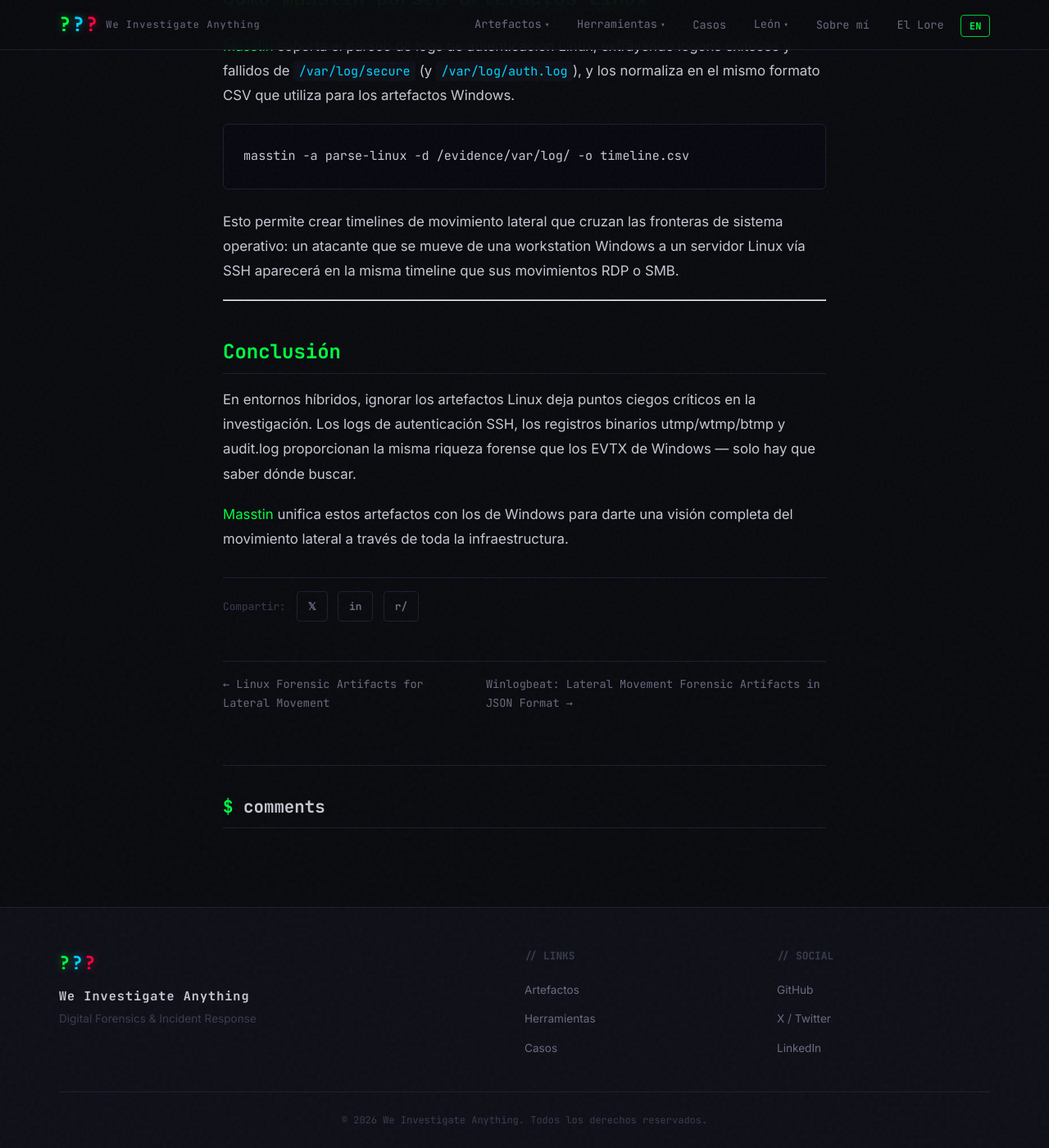
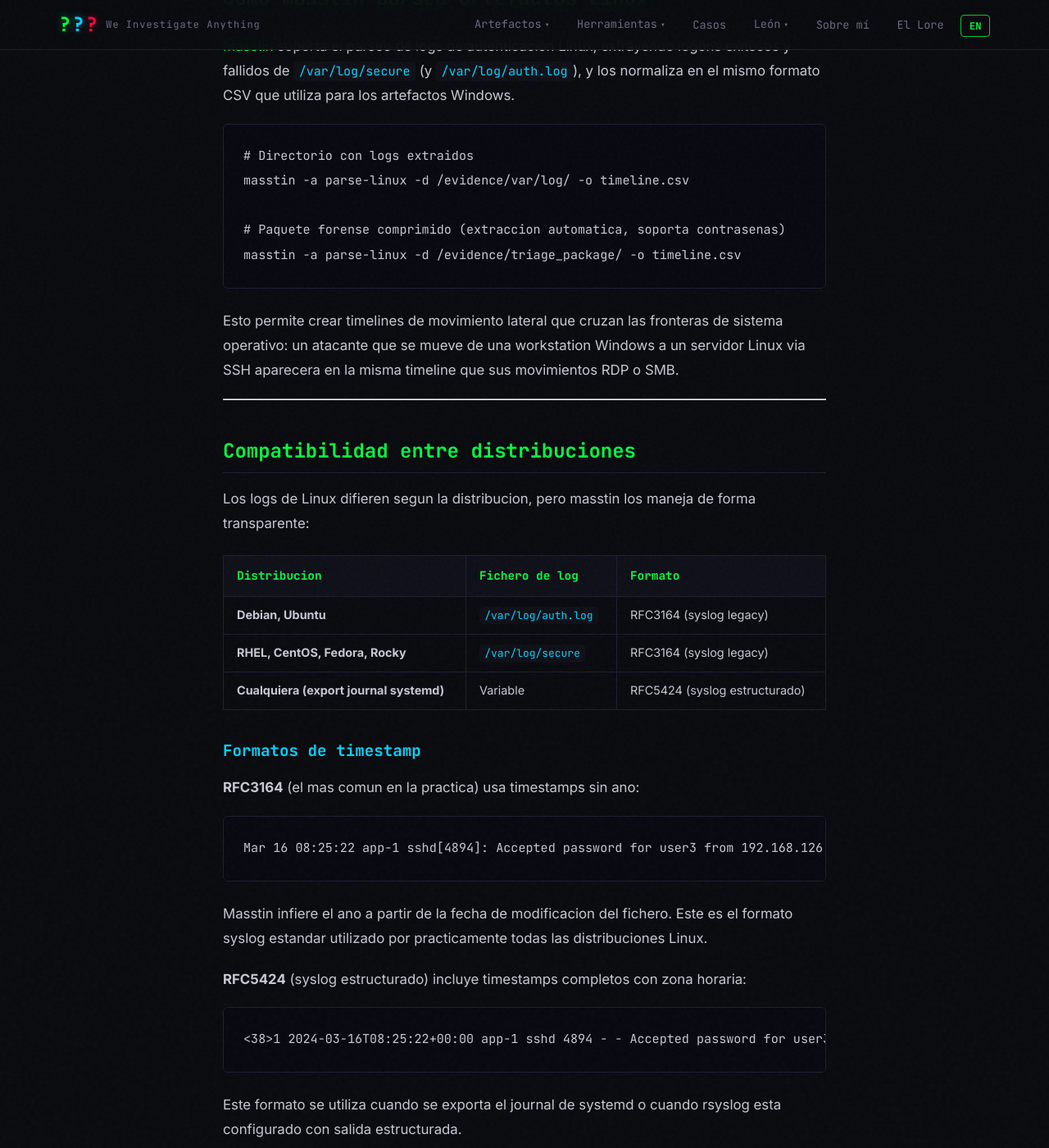
Before and after one commit to jupyterj0nes/jupyterj0nes.github.io, a Jekyll site: the page built from _posts/es/2026-04-07-linux-forensic-artifacts.md, in a window 1280 px wide and 1400 px high, scrolled down 9046 px. Shown: the whole window at 82% size. Built offline with Jekyll 4.4.1, drawn with Linux system fonts in a browser that asks for light colours; comment, search, counter and statistics services are not loaded; some of the changed text lies outside the part shown.

Commit message:
Update Linux artifacts docs: auth.log/secure, RFC3164/5424, ZIP support (EN/ES)
- Document auth.log (Debian/Ubuntu) vs secure (RHEL/CentOS)
- Explain RFC3164 and RFC5424 timestamp formats
- Document recursive ZIP extraction with forensic passwords
- Update artifact tables on masstin tool page

````diff
--- a/_posts/es/2026-04-07-linux-forensic-artifacts.md
+++ b/_posts/es/2026-04-07-linux-forensic-artifacts.md
@@ -237,15 +237,53 @@ www-data                                   **Never logged in**
 [Masstin](/es/tools/masstin-lateral-movement-rust/) soporta el parseo de logs de autenticación Linux, extrayendo logons exitosos y fallidos de `/var/log/secure` (y `/var/log/auth.log`), y los normaliza en el mismo formato CSV que utiliza para los artefactos Windows.
 
 ```bash
+# Directorio con logs extraidos
 masstin -a parse-linux -d /evidence/var/log/ -o timeline.csv
+
+# Paquete forense comprimido (extraccion automatica, soporta contrasenas)
+masstin -a parse-linux -d /evidence/triage_package/ -o timeline.csv
 ```
 
-Esto permite crear timelines de movimiento lateral que cruzan las fronteras de sistema operativo: un atacante que se mueve de una workstation Windows a un servidor Linux vía SSH aparecerá en la misma timeline que sus movimientos RDP o SMB.
+Esto permite crear timelines de movimiento lateral que cruzan las fronteras de sistema operativo: un atacante que se mueve de una workstation Windows a un servidor Linux via SSH aparecera en la misma timeline que sus movimientos RDP o SMB.
 
 ---
 
-## Conclusión
+## Compatibilidad entre distribuciones
 
-En entornos híbridos, ignorar los artefactos Linux deja puntos ciegos críticos en la investigación. Los logs de autenticación SSH, los registros binarios utmp/wtmp/btmp y audit.log proporcionan la misma riqueza forense que los EVTX de Windows — solo hay que saber dónde buscar.
+Los logs de Linux difieren segun la distribucion, pero masstin los maneja de forma transparente:
 
-[Masstin](/es/tools/masstin-lateral-movement-rust/) unifica estos artefactos con los de Windows para darte una visión completa del movimiento lateral a través de toda la infraestructura.
+| Distribucion | Fichero de log | Formato |
+|-------------|----------------|---------|
+| **Debian, Ubuntu** | `/var/log/auth.log` | RFC3164 (syslog legacy) |
+| **RHEL, CentOS, Fedora, Rocky** | `/var/log/secure` | RFC3164 (syslog legacy) |
+| **Cualquiera (export journal systemd)** | Variable | RFC5424 (syslog estructurado) |
+
+### Formatos de timestamp
+
+**RFC3164** (el mas comun en la practica) usa timestamps sin ano:
+
+```
+Mar 16 08:25:22 app-1 sshd[4894]: Accepted password for user3 from 192.168.126.1 port 61474 ssh2
+```
+
+Masstin infiere el ano a partir de la fecha de modificacion del fichero. Este es el formato syslog estandar utilizado por practicamente todas las distribuciones Linux.
+
+**RFC5424** (syslog estructurado) incluye timestamps completos con zona horaria:
+
+```
+<38>1 2024-03-16T08:25:22+00:00 app-1 sshd 4894 - - Accepted password for user3 from 192.168.126.1 port 61474 ssh2
+```
+
+Este formato se utiliza cuando se exporta el journal de systemd o cuando rsyslog esta configurado con salida estructurada.
+
+### Soporte de triage comprimido
+
+Al igual que `parse-windows`, `parse-linux` puede procesar paquetes de triage comprimidos directamente. Descomprime archivos ZIP de forma recursiva — incluyendo archivos **protegidos con contrasena** utilizando contrasenas forenses comunes (`cyberdefenders.org`, `infected`, `malware`, `password`). Cuando se detecta y desbloquea un archivo protegido, masstin notifica al usuario.
+
+---
+
+## Conclusion
+
+En entornos hibridos, ignorar los artefactos Linux deja puntos ciegos criticos en la investigacion. Los logs de autenticacion SSH, los registros binarios utmp/wtmp/btmp y audit.log proporcionan la misma riqueza forense que los EVTX de Windows — solo hay que saber donde buscar.
+
+[Masstin](/es/tools/masstin-lateral-movement-rust/) unifica estos artefactos con los de Windows para darte una vision completa del movimiento lateral a traves de toda la infraestructura.
````
Also changed, not shown: _posts/en/2026-04-06-masstin-lateral-movement-rust.md (+2 -1 lines), _posts/en/2026-04-07-linux-forensic-artifacts.md (+38 -0 lines), _posts/es/2026-04-06-masstin-lateral-movement-rust.md (+2 -1 lines).
